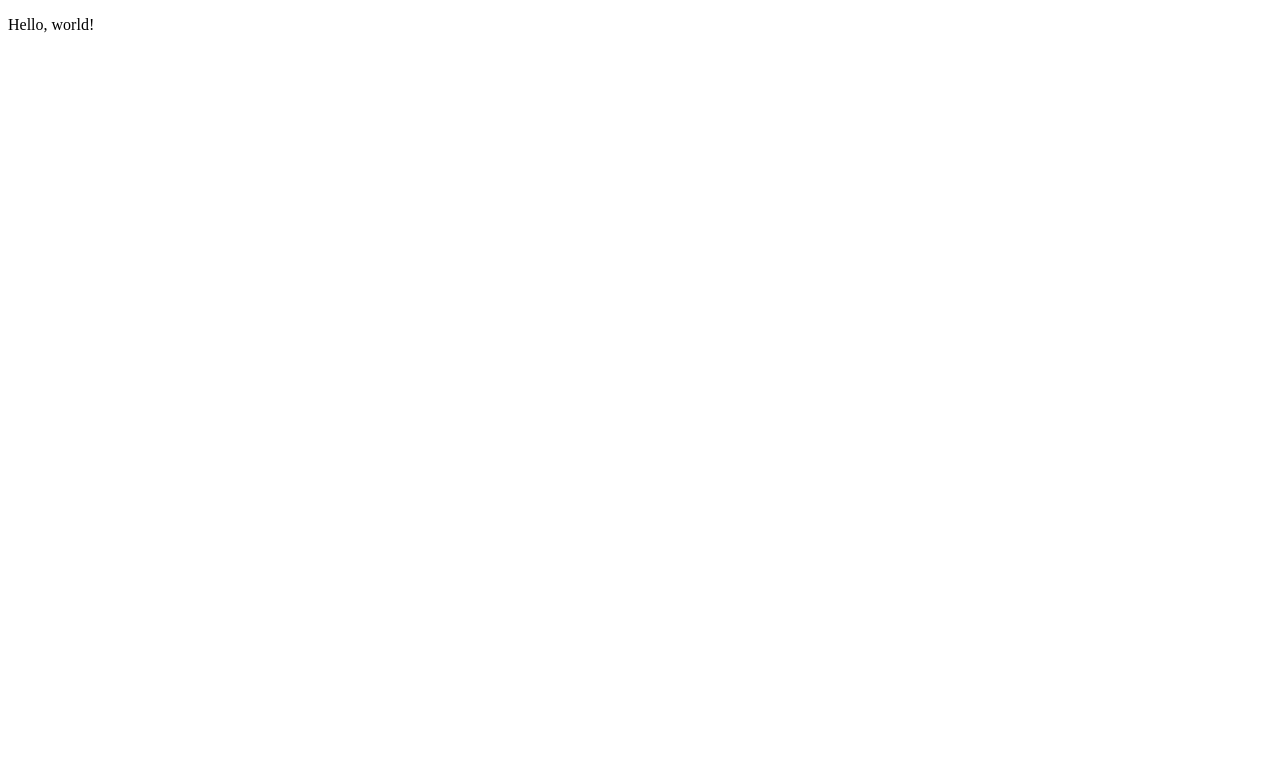
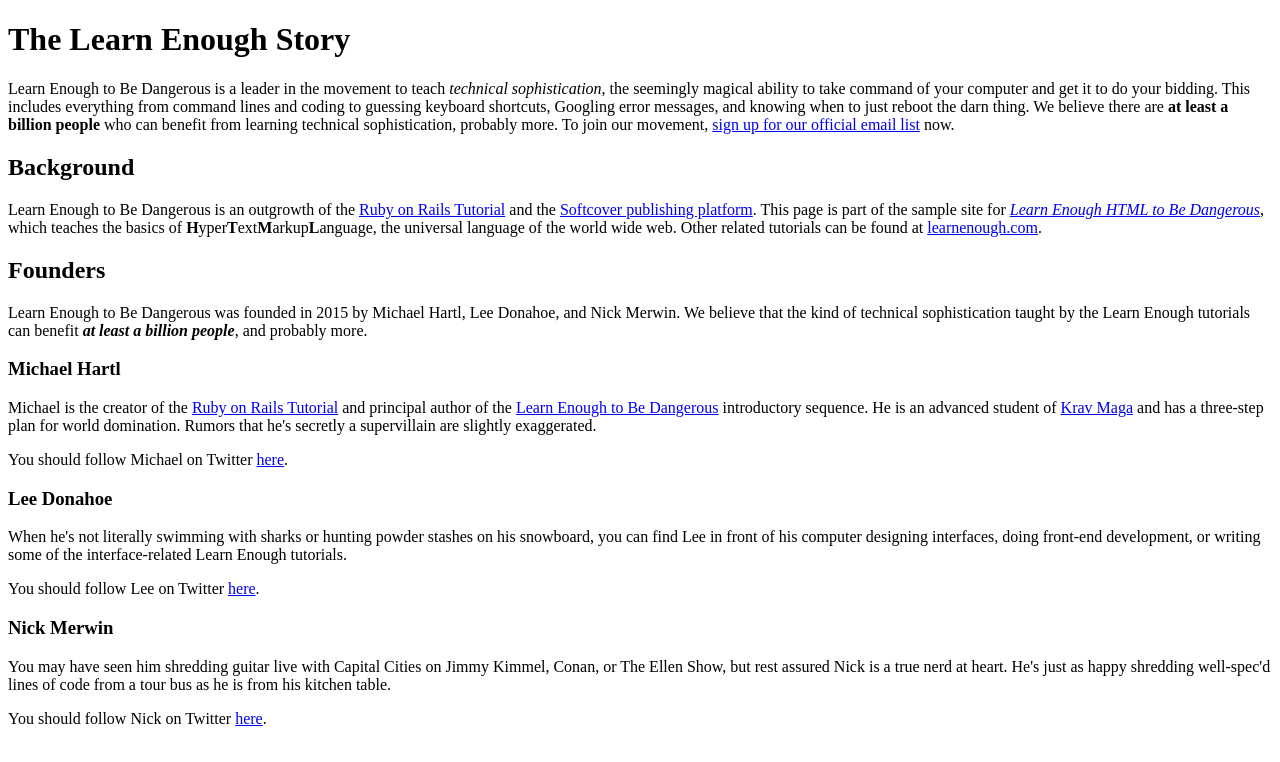
Before and after one commit to Krull233/sample_website, a plain HTML site: page index.html in a window 1280 px wide. Drawn offline with Linux system fonts and the light colour scheme.

Commit message:
Fill out index.html

```diff
--- a/index.html
+++ b/index.html
@@ -1,10 +1,82 @@
 <!DOCTYPE html>
 <html>
   <head>
-    <title>Page Title</title>
+    <title>Learn Enough to Be Dangerous</title>
     <meta charset="utf-8">
   </head>
   <body>
-    <p>Hello, world!</p>
+    <h1>The Learn Enough Story</h1>
+    <p>
+        Learn Enough to Be Dangerous is a leader in the movement to teach
+        <em>technical sophistication</em>, the seemingly magical ability to take
+        command of your computer and get it to do your bidding. This includes
+        everything from command lines and coding to guessing keyboard shortcuts,
+        Googling error messages, and knowing when to just reboot the darn thing.
+        We believe there are <strong>at least a billion people</strong> who can benefit from
+        learning technical sophistication, probably more. To join our
+        movement, <a href="https://learnenough.com/email">sign up for our official email list</a> now.
+      </p>
+
+    <h2>Background</h2>
+    <p>
+        Learn Enough to Be Dangerous is an outgrowth of the
+        <a href="https://railstutorial.org/">Ruby on Rails Tutorial</a> and the
+        <a href="https://www.softcover.io/">Softcover publishing platform</a>.
+        This page is part of the sample site for
+        <a href="https://www.learnenough.com/html"><em>Learn Enough HTML to
+        Be Dangerous</em></a>, which teaches the basics of
+        <strong>H</strong>yper<strong>T</strong>ext<strong>M</strong>arkup<strong>L</strong>anguage,
+        the universal language of the world wide web.
+        Other related tutorials can be found at
+        <a href="https://www.learnenough.com/">learnenough.com</a>.
+    </p>
+    <h2>Founders</h2>
+    <p>
+        Learn Enough to Be Dangerous was founded in 2015 by Michael Hartl, Lee
+        Donahoe, and Nick Merwin. We believe that the kind of technical
+        sophistication taught by the Learn Enough tutorials can benefit
+        <strong><em>at least a billion people</em></strong>, and probably more.
+      </p>
+    <h3>Michael Hartl</h3>
+    <p>
+        Michael is the creator of the <a href="https://www.railstutorial.org/">
+        Ruby on Rails Tutorial</a> and principal author of the
+        <a href="https://www.learnenough.com/">Learn Enough to Be Dangerous</a>
+        introductory sequence. He is an advanced student of
+        <a href="https://www.kravmaga.com/">Krav Maga</a> and has a three-step
+        plan for world domination. Rumors that he's secretly a supervillain
+        are slightly exaggerated.
+      </p>
+
+      <p>
+        You should follow Michael on Twitter
+        <a href="https://twitter.com/mhartl" target="_blank" rel="noopener">here</a>.
+      </p>
+
+    <h3>Lee Donahoe</h3>
+    <p>
+        When he's not literally swimming with sharks or hunting powder stashes
+        on his snowboard, you can find Lee in front of his computer designing
+        interfaces, doing front-end development, or writing some of the
+        interface-related Learn Enough tutorials.
+      </p>
+
+      <p>
+        You should follow Lee on Twitter
+        <a href="https://twitter.com/leedonahoe" target="_blank" rel="noopener">here</a>.
+      </p>
+
+    <h3>Nick Merwin</h3>
+    <p>
+        You may have seen him shredding guitar live with Capital Cities on Jimmy
+        Kimmel, Conan, or The Ellen Show, but rest assured Nick is a true nerd
+        at heart. He's just as happy shredding well-spec'd lines of code from a
+        tour bus as he is from his kitchen table.
+      </p>
+
+      <p>
+        You should follow Nick on Twitter
+        <a href="https://twitter.com/nickmerwin" target="_blank" rel="noopener">here</a>.
+      </p>
   </body>
 </html>
```
